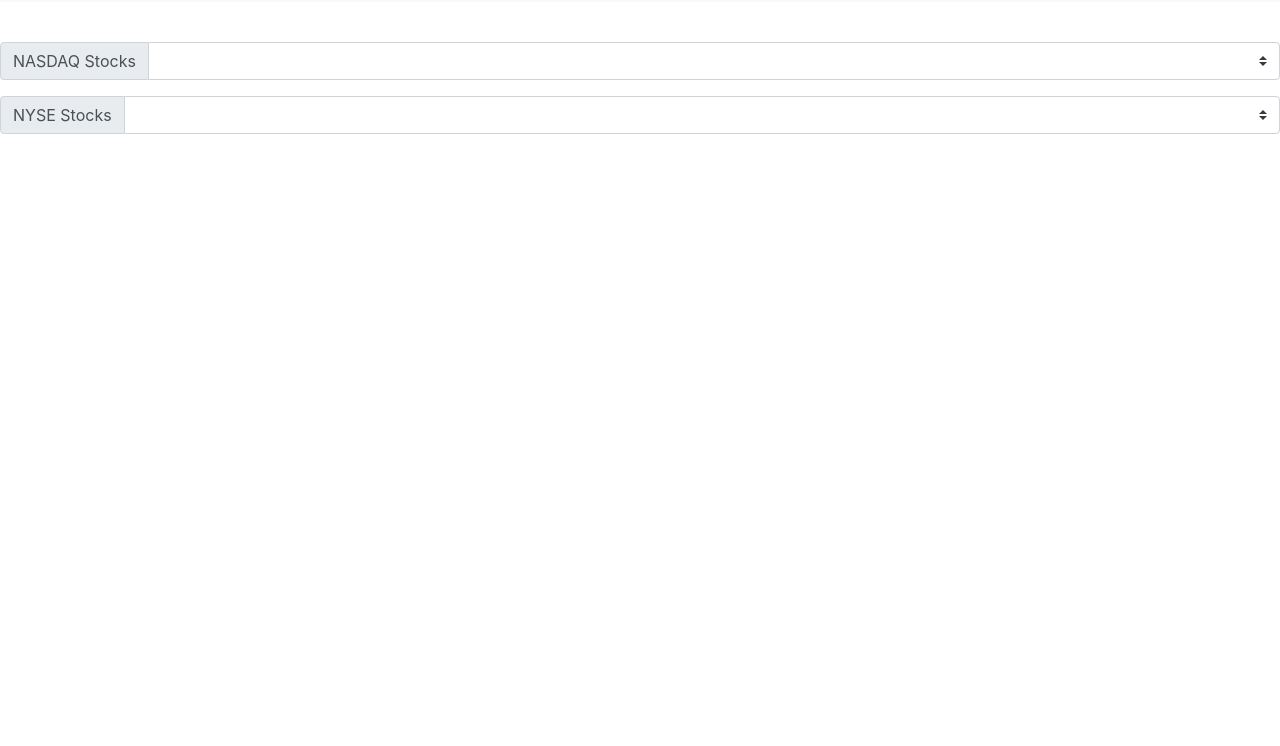
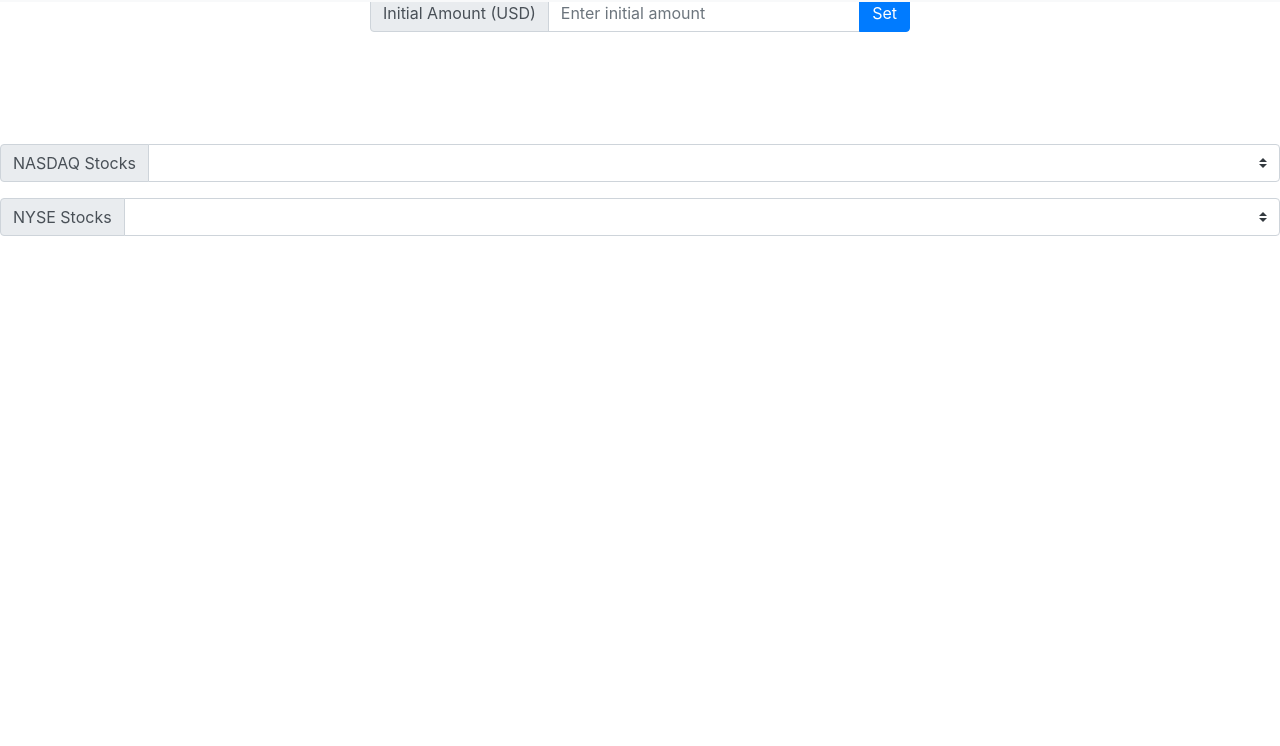
Before and after one commit to AdeebK1129/04_stock_portfolio, a plain HTML site: page index.html in a window 1280 px wide. Shown: the part 54-800 px from the top of the page. Drawn offline with nearby package versions, Linux system fonts and the light colour scheme; no server answers.

Commit message:
restored changes

```diff
--- a/index.html
+++ b/index.html
@@ -22,6 +22,22 @@
                     </li>
                 </ul>
         </nav>
+
+        <div class="container mt-5">
+            <div class="row">
+                <div class="col-md-6 offset-md-3">
+                    <div class="input-group mb-3">
+                        <div class="input-group-prepend">
+                            <span class="input-group-text">Initial Amount (USD)</span>
+                        </div>
+                        <input type="number" class="form-control" id="initialAmount" placeholder="Enter initial amount">
+                        <div class="input-group-append">
+                            <button class="btn btn-primary" onclick="setInitialAmount()">Set</button>
+                        </div>
+                    </div>
+                </div>
+            </div>
+        </div>
 
         <div class="modal fade" id="myModal">
             <div class="modal-dialog">
--- a/script.js
+++ b/script.js
@@ -102,4 +102,19 @@ const initialize2 = async function(){
   }
 };
 
+let initialAmount = 0;
+
+function setInitialAmount() {
+    const initialAmountInput = document.getElementById('initialAmount');
+    const enteredAmount = parseFloat(initialAmountInput.value);
+
+    if (isNaN(enteredAmount) || enteredAmount <= 0) { //idk if she said a minimum
+        alert('Please enter a valid initial cash amount.');
+        return;
+    }
+    initialAmount = enteredAmount;
+    //console.log('Initial Amoun:', initialAmount);
+
+}
+
 //initialize2()
```
